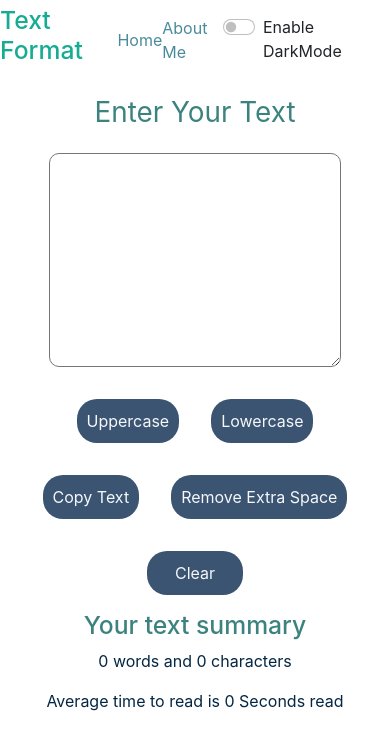
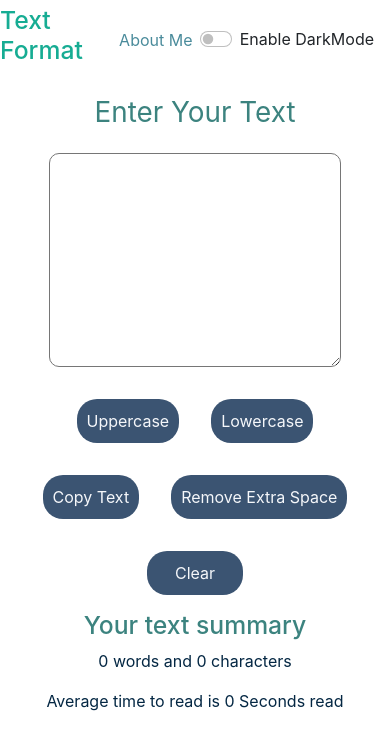
Before and after one commit to shivamgupta002/Text-changer, a React (Create React App) app: page / in a window 390 px wide. Shown: the top 750 px of the page. Built offline with nearby package versions, Linux system fonts and the light colour scheme.

Commit message:
NAvbar edit

```diff
--- a/src/Component/Navbar/Navbar.css
+++ b/src/Component/Navbar/Navbar.css
@@ -5,9 +5,11 @@ nav {
     height: 10vh;
     width: 100vw;
 }
-h2{
+
+h2 {
     color: #16ac93;
 }
+
 ul {
     margin: 0.5rem;
     padding: 0.5rem 3rem;
@@ -33,16 +35,23 @@ ul li a:hover {
     color: #1b9c4c;
 }
 
+.mode {
+    display: flex;
+    flex-wrap: wrap;
+}
+
+/* ######################## Responsiveness   ##################################### */
+
 @media screen and (max-width:1210px) {
     ul {
-        width: 60%;
+        width: 55%;
     }
 }
 
 @media screen and (max-width:810px) {
     ul {
         padding: 0.5rem 0.5rem;
-        width: 70%;
+        width: 65%;
     }
 }
 
@@ -53,10 +62,13 @@ ul li a:hover {
 
     ul {
         padding: 0.5rem 0.5rem;
-        width: 95%;
+        width: 93%;
     }
 
     ul li a {
         font-size: 1rem;
     }
+    .mode{
+        flex-direction: column;
+    }
 }
--- a/src/Component/Navbar/Navbar.js
+++ b/src/Component/Navbar/Navbar.js
@@ -12,9 +12,6 @@ const Navbar = (props) => {
       >
         <h2>Text Format</h2>
         <ul>
-          <li>
-            <a href="/">Home</a>
-          </li>
           <li>
             <a href="https://shivam-gupta-portfolio.netlify.app/">About Me</a>
           </li>
```
